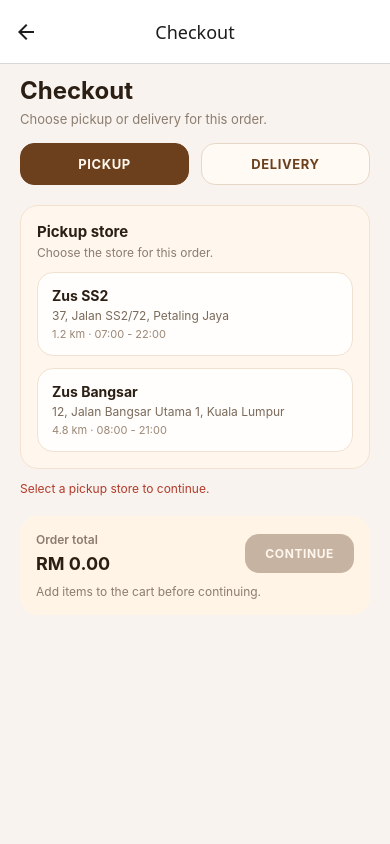
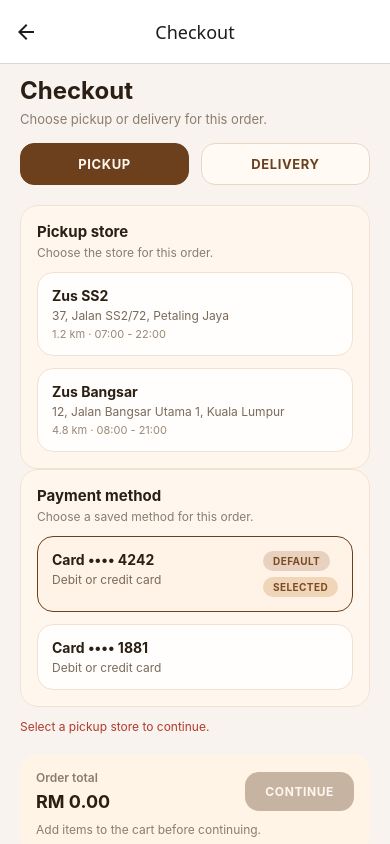
Before and after one commit to codemedavid/coffee-shop, a React Native app: screen /Checkout in a window 390 px wide. Built offline with nearby package versions, Linux system fonts and the light colour scheme.

Commit message:
feat(checkout): add payment method selection
Add payment method seed data and load it into checkout with default selection and validation.

```diff
--- /dev/null
+++ b/seeds/payment_methods.json
@@ -0,0 +1,16 @@
+[
+  {
+    "id": "pay_001",
+    "type": "card",
+    "token": "tok_visa_4242",
+    "last4": "4242",
+    "isDefault": true
+  },
+  {
+    "id": "pay_002",
+    "type": "card",
+    "token": "tok_mc_1881",
+    "last4": "1881",
+    "isDefault": false
+  }
+]
--- a/src/data/seedLoader.ts
+++ b/src/data/seedLoader.ts
@@ -1,4 +1,4 @@
-import type { MenuItem, Store } from '../models/types';
+import type { MenuItem, PaymentMethod, Store } from '../models/types';
 
 declare const require: (path: string) => unknown;
 
@@ -43,9 +43,15 @@
 export const loadPromos = (): SeedPromo[] =>
   safeLoad(() => require('../../seeds/promos.json') as SeedPromo[]);
 
+export const loadPaymentMethods = (): PaymentMethod[] =>
+  safeLoad(
+    () => require('../../seeds/payment_methods.json') as PaymentMethod[],
+  );
+
 export const loadSeedData = () => ({
   users: loadUsers(),
   stores: loadStores(),
   menu: loadMenu(),
   promos: loadPromos(),
+  paymentMethods: loadPaymentMethods(),
 });
--- a/src/screens/cart/CheckoutScreen.tsx
+++ b/src/screens/cart/CheckoutScreen.tsx
@@ -7,9 +7,9 @@
   Text,
   View,
 } from 'react-native';
-import { loadStores } from '../../data/seedLoader';
+import { loadPaymentMethods, loadStores } from '../../data/seedLoader';
 import { useCart } from '../../data/cart';
-import type { Store } from '../../models/types';
+import type { PaymentMethod, Store } from '../../models/types';
 
 type FulfillmentType = 'pickup' | 'delivery';
 
@@ -92,8 +92,23 @@
   return slots;
 };
 
+const formatPaymentMethodLabel = (method: PaymentMethod) => {
+  if (method.type === 'card') {
+    return `Card •••• ${method.last4}`;
+  }
+  if (method.type === 'wallet') {
+    return 'Wallet';
+  }
+  return 'Cash';
+};
+
 export default function CheckoutScreen() {
   const stores = useMemo(() => loadStores(), []);
+  const paymentMethods = useMemo(() => loadPaymentMethods(), []);
+  const defaultPaymentMethodId = useMemo(
+    () => paymentMethods.find((method) => method.isDefault)?.id ?? '',
+    [paymentMethods],
+  );
   const pickupStores = useMemo(
     () => stores.filter((store) => store.isPickupEnabled),
     [stores],
@@ -104,6 +119,9 @@
   const [selectedStoreId, setSelectedStoreId] = useState('');
   const [selectedAddressId, setSelectedAddressId] = useState('');
   const [selectedPickupSlot, setSelectedPickupSlot] = useState('');
+  const [selectedPaymentMethodId, setSelectedPaymentMethodId] = useState(
+    defaultPaymentMethodId,
+  );
 
   const selectedStore = useMemo(
     () => pickupStores.find((store) => store.id === selectedStoreId),
@@ -129,19 +147,33 @@
     }
   }, [fulfillmentType]);
 
-  const requiresSelection =
+  useEffect(() => {
+    if (!selectedPaymentMethodId && defaultPaymentMethodId) {
+      setSelectedPaymentMethodId(defaultPaymentMethodId);
+    }
+  }, [defaultPaymentMethodId, selectedPaymentMethodId]);
+
+  const fulfillmentMissing =
     fulfillmentType === 'pickup'
       ? !selectedStore || !selectedPickupSlot
       : !selectedAddress;
+  const paymentMissing =
+    paymentMethods.length === 0 || !selectedPaymentMethodId;
+  const requiresSelection = fulfillmentMissing || paymentMissing;
   const canContinue = totals.itemCount > 0 && !requiresSelection;
-  const helperText =
-    fulfillmentType === 'pickup'
+  const helperText = fulfillmentMissing
+    ? fulfillmentType === 'pickup'
       ? !selectedStore
         ? 'Select a pickup store to continue.'
         : pickupSlots.length === 0
           ? 'No pickup slots are available within store hours.'
           : 'Select a pickup time to continue.'
-      : 'Select a delivery address to continue.';
+      : 'Select a delivery address to continue.'
+    : paymentMissing
+      ? paymentMethods.length === 0
+        ? 'No saved payment methods available.'
+        : 'Select a payment method to continue.'
+      : '';
 
   return (
     <SafeAreaView style={styles.safeArea}>
@@ -314,7 +346,62 @@
             </View>
           </View>
         )}
-        {requiresSelection ? (
+        <View style={styles.selectorCard}>
+          <View style={styles.selectorHeader}>
+            <Text style={styles.sectionTitle}>Payment method</Text>
+            <Text style={styles.sectionHint}>
+              Choose a saved method for this order.
+            </Text>
+          </View>
+          {paymentMethods.length === 0 ? (
+            <Text style={styles.emptyText}>
+              No saved payment methods yet.
+            </Text>
+          ) : (
+            <View style={styles.selectorList}>
+              {paymentMethods.map((method) => {
+                const isSelected = method.id === selectedPaymentMethodId;
+                return (
+                  <Pressable
+                    key={method.id}
+                    onPress={() => setSelectedPaymentMethodId(method.id)}
+                    style={({ pressed }) => [
+                      styles.selectorItem,
+                      isSelected && styles.selectorItemActive,
+                      pressed && styles.selectorItemPressed,
+                    ]}
+                  >
+                    <View style={styles.selectorTextBlock}>
+                      <Text style={styles.selectorTitle}>
+                        {formatPaymentMethodLabel(method)}
+                      </Text>
+                      <Text style={styles.selectorSubtitle}>
+                        {method.type === 'card'
+                          ? 'Debit or credit card'
+                          : method.type === 'wallet'
+                            ? 'Connected wallet'
+                            : 'Pay at pickup'}
+                      </Text>
+                    </View>
+                    <View style={styles.badgeColumn}>
+                      {method.isDefault ? (
+                        <View style={styles.defaultBadge}>
+                          <Text style={styles.defaultBadgeText}>Default</Text>
+                        </View>
+                      ) : null}
+                      {isSelected ? (
+                        <View style={styles.selectedBadge}>
+                          <Text style={styles.selectedBadgeText}>Selected</Text>
+                        </View>
+                      ) : null}
+                    </View>
+                  </Pressable>
+                );
+              })}
+            </View>
+          )}
+        </View>
+        {requiresSelection && helperText ? (
           <Text style={styles.helperText}>{helperText}</Text>
         ) : null}
         <View style={styles.ctaCard}>
@@ -464,6 +551,24 @@
     fontSize: 11,
     color: '#8a6b52',
   },
+  badgeColumn: {
+    alignItems: 'flex-end',
+    gap: 6,
+  },
+  defaultBadge: {
+    alignSelf: 'flex-start',
+    paddingHorizontal: 10,
+    paddingVertical: 4,
+    borderRadius: 999,
+    backgroundColor: '#e8d2bf',
+  },
+  defaultBadgeText: {
+    fontSize: 10,
+    fontWeight: '700',
+    color: '#7a4b24',
+    textTransform: 'uppercase',
+    letterSpacing: 0.4,
+  },
   selectedBadge: {
     alignSelf: 'flex-start',
     paddingHorizontal: 10,
@@ -482,6 +587,11 @@
     marginTop: 12,
     fontSize: 12,
     color: '#b23a2a',
+  },
+  emptyText: {
+    marginTop: 4,
+    fontSize: 12,
+    color: '#8b7c6f',
   },
   slotSection: {
     marginTop: 16,
```
Also changed, not shown: src/models/types.ts (+8 -0 lines).
